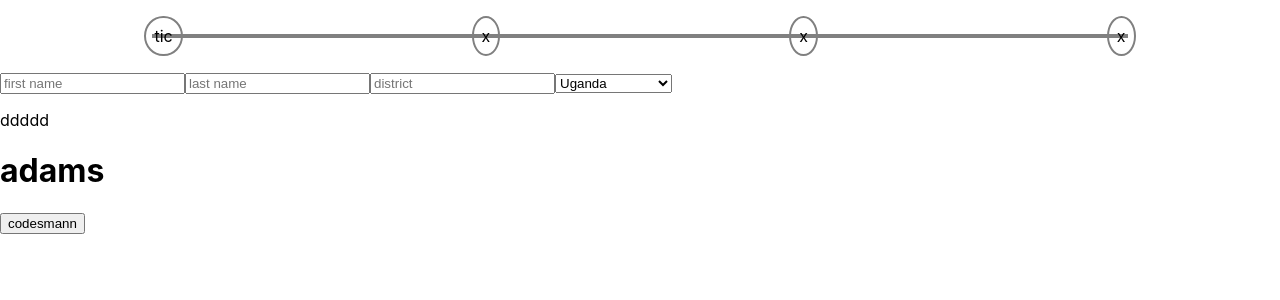
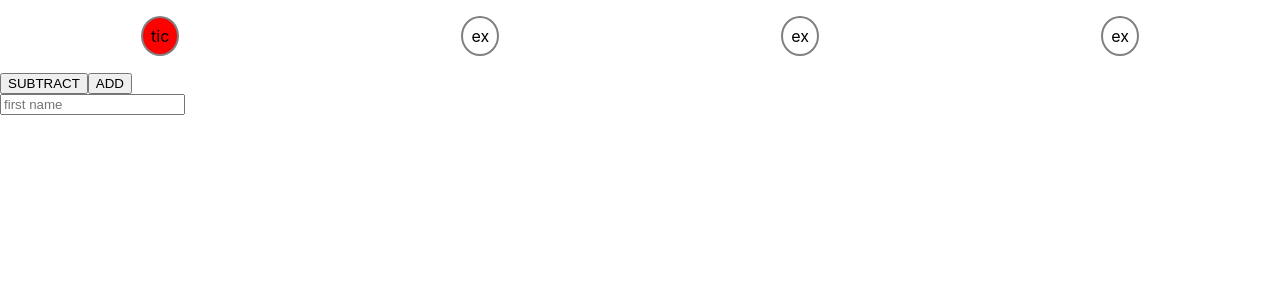
Before and after one commit to munirsebikaaka/codesmann-react-steps-checker, a React (Create React App) app: page / in a window 1280 px wide. Shown: the top 300 px of the page. Built offline with nearby package versions, Linux system fonts and the light colour scheme.

Commit message:
feat: added the function that checks the length of the log function and it repesents data according to the commands it recieves in  the code

```diff
--- a/src/App.js
+++ b/src/App.js
@@ -2,12 +2,7 @@ import { useState } from "react";
 const detailsArr = [
   { type: "text", placeholder: "first name", value: {} },
   { type: "text", placeholder: "last name", value: {} },
-  { type: "text", placeholder: "district", value: {} },
-  [
-    { count: "Uganda", id: Date.now() },
-    { count: "United States", id: Date.now() },
-    { count: "United Kingdom", id: Date.now() },
-  ],
+  { type: "text", placeholder: "age", value: {} },
 ];
 const quatesArr = [
   { quote: "bbbbbb", owner: "moxtech" },
@@ -15,31 +10,50 @@ const quatesArr = [
   { quote: "ddddd", owner: "adams" },
 ];
 export default function App() {
-  let gen;
-  gen = quatesArr[Math.round(Math.random() * quatesArr.length)];
-  if (!gen) return;
+  const [log, setLog] = useState(1);
+  function increaseLog() {
+    if (log < 4) setLog((s) => s + 1);
+  }
+  function decreaseLog() {
+    if (log > 1) setLog((s) => s - 1);
+  }
+
   return (
     <div>
-      <Steps />
-      <RegstrationCell data={detailsArr} />
-      <GenerationRandomQuate onGen={gen} />
+      <Steps
+        onLog={log}
+        onIncreaseLog={increaseLog}
+        onDecreaseLog={decreaseLog}
+      />
+      <RegstrationCell data={detailsArr} onDisLog={log} />
+      <GenerationRandomQuate onLogGen={log} />
     </div>
   );
 }
 
-function Steps() {
+function Steps({ onLog, onIncreaseLog, onDecreaseLog }) {
   return (
-    <div className="steps">
-      <p>tic</p>
-      <p>x</p>
-      <p>x</p>
-      <p>x</p>
-      <span className="defBar"></span>
+    <div>
+      <div className="steps">
+        <p className="checked">tic</p>
+        <p className={onLog >= 2 ? "checked" : ""}>
+          {onLog >= 2 ? "tic" : "ex"}
+        </p>
+        <p className={onLog >= 3 ? "checked" : ""}>
+          {onLog >= 3 ? "tic" : "ex"}
+        </p>
+        <p className={onLog >= 4 ? "checked" : ""}>
+          {onLog >= 4 ? "tic" : "ex"}
+        </p>
+        {/* <span className="defBar"></span> */}
+      </div>
+      <button onClick={onDecreaseLog}>SUBTRACT</button>
+      <button onClick={onIncreaseLog}>ADD</button>
     </div>
   );
 }
 
-function RegstrationCell({ data }) {
+function RegstrationCell({ data, onDisLog }) {
   const [first, setFirst] = useState("");
   const [last, setLast] = useState("");
   const [district, setDistrict] = useState("");
@@ -47,6 +61,7 @@ function RegstrationCell({ data }) {
   return (
     <div>
       <input
+        className={onDisLog === 1 ? "show-form" : "hide-form"}
         type={data[0].type}
         placeholder={data[0].placeholder}
         value={first}
@@ -54,6 +69,7 @@ function RegstrationCell({ data }) {
       />
 
       <input
+        className={onDisLog === 2 ? "show-form" : "hide-form"}
         type={data[1].type}
         placeholder={data[1].placeholder}
         value={last}
@@ -61,27 +77,32 @@ function RegstrationCell({ data }) {
       />
 
       <input
+        className={onDisLog === 3 ? "show-form" : "hide-form"}
         type={data[2].type}
         placeholder={data[2].placeholder}
         value={district}
         onChange={(e) => setDistrict(e.target.value)}
       />
-
-      <select>
-        {data[3].map((co) => (
-          <option>{co.count}</option>
-        ))}
-      </select>
     </div>
   );
 }
-function GenerationRandomQuate({ onGen }) {
-  console.log(onGen);
+function GenerationRandomQuate({ onLogGen }) {
+  let gen;
+  gen = quatesArr[Math.floor(Math.random() * quatesArr.length)];
+  console.log(gen);
+
+  function hundleDefualt(e) {
+    e.preventDefault();
+  }
+
   return (
-    <div>
-      <p>{onGen.quote}</p>
-      <h1>{onGen.owner}</h1>
+    <form
+      className={onLogGen === 4 ? "show-form" : "hide-form"}
+      onSubmit={hundleDefualt}
+    >
+      <p>{gen.quote}</p>
+      <h1>{gen.owner}</h1>
       <button>codesmann</button>
-    </div>
+    </form>
   );
 }
--- a/src/index.css
+++ b/src/index.css
@@ -30,3 +30,12 @@ code {
   position: absolute;
   width: 76%;
 }
+.checked {
+  background-color: red;
+}
+.show-form {
+  display: block;
+}
+.hide-form {
+  display: none;
+}
```
